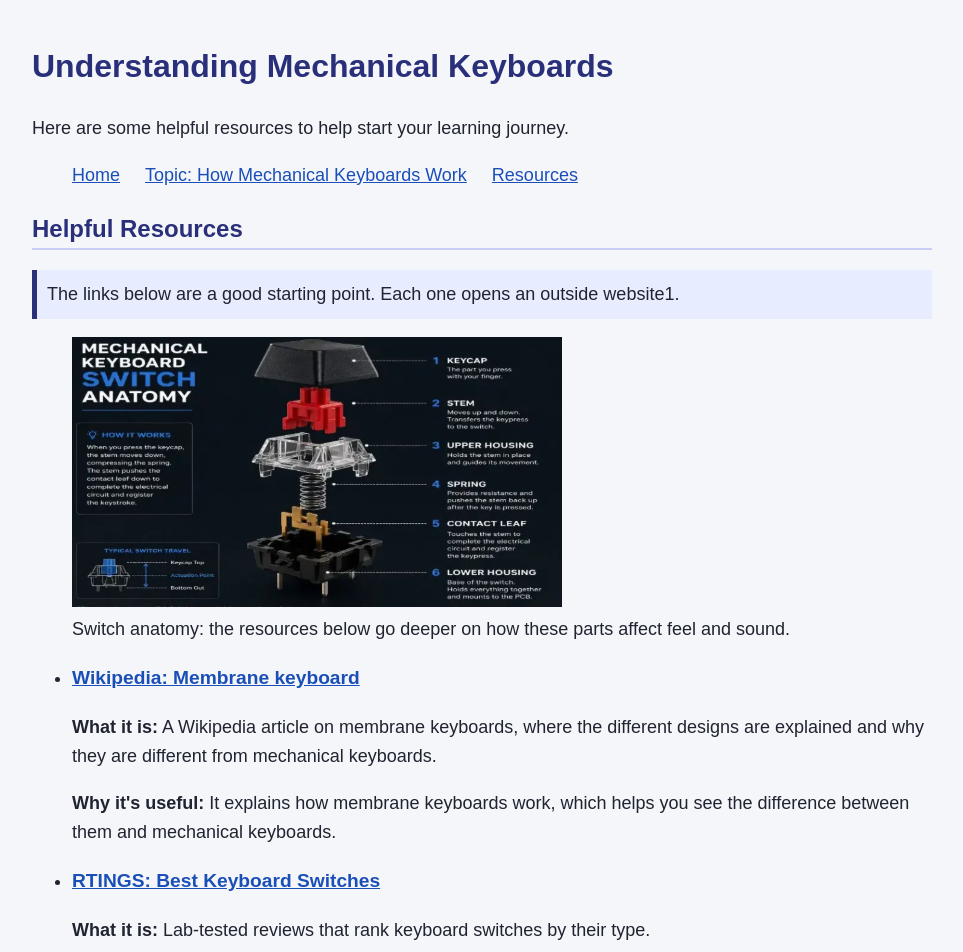
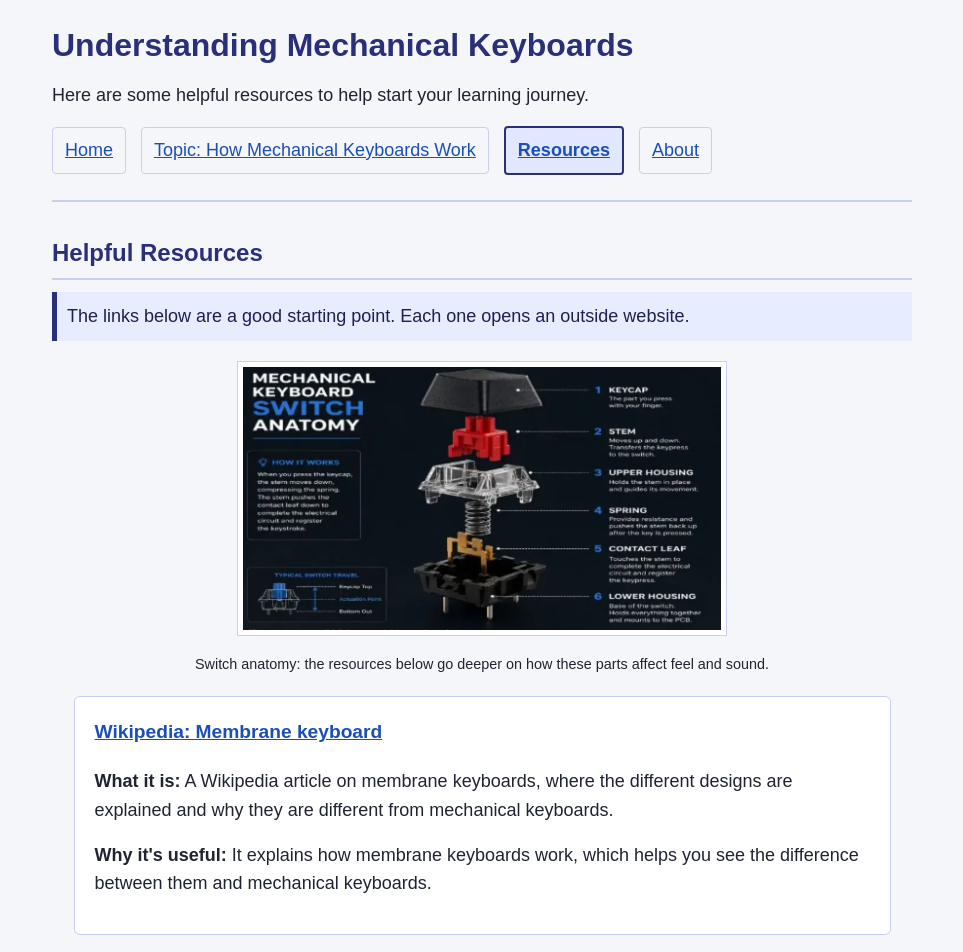
Before and after one commit to aseelibrahim100-glitch/Mechanical-Keyboards, a plain HTML site: page resources.html in a window 1280 px wide. Shown: the top 952 px of the page, without its empty margins (158-1121 px from the left). Drawn offline with Linux system fonts and the light colour scheme.

Commit message:
Update site for Week 6

```diff
--- a/css/styles.css
+++ b/css/styles.css
@@ -1,3 +1,6 @@
+* {
+    box-sizing: border-box;
+}
 
 body {
     background-color: #f5f6fa;
@@ -13,12 +16,15 @@ body {
 h1 {
     color: #2a2f7a;
     font-size: 2rem;
+    margin: 0 0 10px 0;
 }
 
 h2 {
     color: #2a2f7a;
     font-size: 1.5rem;
     border-bottom: 2px solid #c9cef5;
+    padding-bottom: 6px;
+    margin: 32px 0 12px 0;
 }
 
 h3 {
@@ -26,9 +32,9 @@ h3 {
     font-size: 1.2rem;
 }
 
-nav li {
-    display: inline;
-    margin-right: 20px;
+p {
+    color: #1f2430;
+    margin: 0 0 16px 0;
 }
 
 img {
@@ -36,13 +42,18 @@ img {
     height: auto;
 }
 
+header {
+    border-bottom: 2px solid #c9cef5;
+    padding-bottom: 15px;
+}
+
 footer {
     border-top: 2px solid #c9cef5;
     margin-top: 30px;
+    padding-top: 15px;
     font-size: 0.9rem;
 }
 
-/* Links */
 a {
     color: #1a4fb8;
     text-decoration: underline;
@@ -54,14 +65,80 @@ a:hover {
     text-decoration: none;
 }
 
-/* Class selectors */
+nav ul {
+    list-style: none;
+    padding: 0;
+    margin: 15px 0 0 0;
+}
+
+nav li {
+    display: inline-block;
+    margin: 0 10px 10px 0;
+}
+
+nav a {
+    display: inline-block;
+    padding: 8px 12px;
+    border: 1px solid #c9cef5;
+    border-radius: 4px;
+}
+
+nav a[aria-current="page"] {
+    font-weight: bold;
+    border: 2px solid #2a2f7a;
+    background-color: #e1e7ff;
+}
+
+figure {
+    margin: 20px 0;
+    text-align: center;
+}
+
+figure img {
+    border: 1px solid #c9cef5;
+    padding: 5px;
+    background-color: #ffffff;
+}
+
+figcaption {
+    font-size: 0.9rem;
+    margin-top: 8px;
+}
+
+#main-content {
+    margin-top: 30px;
+}
+
 .highlight {
     background-color: #fff1a8;
     font-weight: bold;
 }
-
+   /* Cascade: p sets the text color, but .note is a class, which is more specific than an element selector, so .note's color wins on <p class="note"> */
 .note {
+    color: #1b2150;
     background-color: #e8ecff;
     border-left: 5px solid #2a2f7a;
     padding: 10px;
 }
+
+.card {
+    width: 95%;
+    background-color: #ffffff;
+    border: 1px solid #c9cef5;
+    border-radius: 6px;
+    padding: 20px;
+    margin: 20px auto;
+}
+
+.card h3 {
+    margin-top: 0;
+}
+
+.resource-list {
+    list-style: none;
+    padding: 0;
+}
+
+.card h2 {
+       margin-top: 0;
+   }
--- a/resources.html
+++ b/resources.html
@@ -15,40 +15,41 @@
                 <li><a href="index.html">Home</a></li>
                 <li><a href="topic.html">Topic: How Mechanical Keyboards Work</a></li>
                 <li><a href="resources.html" aria-current="page">Resources</a></li>
+                <li><a href="about.html">About</a></li>
             </ul>
         </nav>
     </header>
-    <main>
+    <main id="main-content">
         <h2>Helpful Resources</h2>
-        <p class="note">The links below are a good starting point. Each one opens an outside website1.</p>
+        <p class="note">The links below are a good starting point. Each one opens an outside website.</p>
 
             <figure>
                <img src="images/switch_diagram.png" alt="Exploded diagram labeling the keycap, stem, upper housing, spring, contact leaf, and lower housing" width="490" height="270">
                <figcaption>Switch anatomy: the resources below go deeper on how these parts affect feel and sound.</figcaption>
         </figure>
 
-        <ul>
-            <li>
+        <ul class="resource-list">
+            <li class="card">
                 <h3><a href="https://en.wikipedia.org/wiki/Membrane_keyboard">Wikipedia: Membrane keyboard</a></h3>
                 <p><strong>What it is:</strong> A Wikipedia article on membrane keyboards, where the different designs are explained and why they are different from mechanical keyboards.</p>
                 <p><strong>Why it's useful:</strong> It explains how membrane keyboards work, which helps you see the difference between them and mechanical keyboards.</p>
             </li>
-            <li>
+            <li class="card">
                 <h3><a href="https://www.rtings.com/keyboard-switch/reviews/best">RTINGS: Best Keyboard Switches</a></h3>
                 <p><strong>What it is:</strong> Lab-tested reviews that rank keyboard switches by their type.</p>
                 <p><strong>Why it's useful:</strong> It lets you compare switch options using measured data instead of just opinions.</p>
             </li>
-            <li>
+            <li class="card">
                 <h3><a href="https://www.keychron.com/blogs/news">Keychron Blog</a></h3>
                 <p><strong>What it is:</strong> The official blog of a keyboard manufacturer, with guides on switches, keycap materials, and building a keyboard.</p>
                 <p><strong>Why it's useful:</strong> It has beginner friendly guides that walk you through choosing or building your first mechanical keyboard.</p>
             </li>
-            <li>
+            <li class="card">
                 <h3><a href="https://www.deskthority.net/wiki/Cherry_MX">Deskthority Wiki: Cherry MX</a></h3>
                 <p><strong>What it is:</strong> A community-run wiki entry on Cherry MX, the most popular line of switches in mechanical keyboards.</p>
                 <p><strong>Why it's useful:</strong> It explains the color coded switch types like (red, brown, blue, and more), so you can understand the names and differences.</p>
             </li>
-            <li>
+            <li class="card">
                 <h3><a href="https://www.keebtalk.com/t/the-ultimate-beginner-s-guide-to-mechanical-keyboards/22854">KeebTalk: The Ultimate Beginner's Guide to Mechanical Keyboards</a></h3>
                 <p><strong>What it is:</strong> A community forum covering switches, layouts and sizes, customization, and the parts of customizing a build.</p>
                 <p><strong>Why it's useful:</strong> It covers the whole hobby in one place, so it works as a map from buying a first keyboard to building your own personalized keyboard.</p>
@@ -58,6 +59,7 @@
 
     <footer>
         <p>&copy; 2026 Aseel Ibrahim. Created for CIS 130 Web Design.</p>
+        <p><a href="https://github.com/aseelibrahim100-glitch">My GitHub profile</a></p>
     </footer>
 </body>
 </html>
```
Also changed, not shown: about.html (added, +33 -0 lines), index.html (+6 -3 lines), topic.html (+5 -3 lines), 1 other file.
